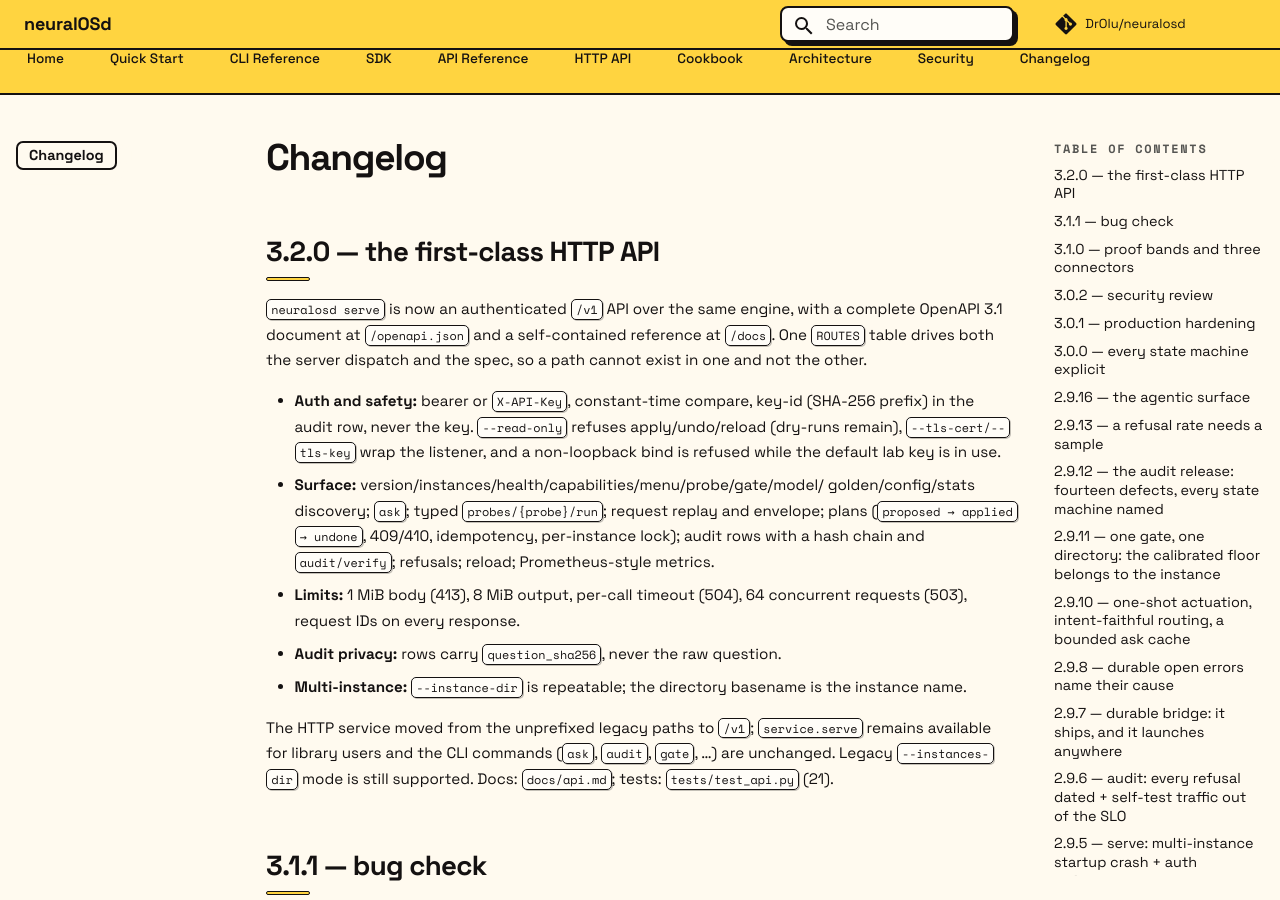
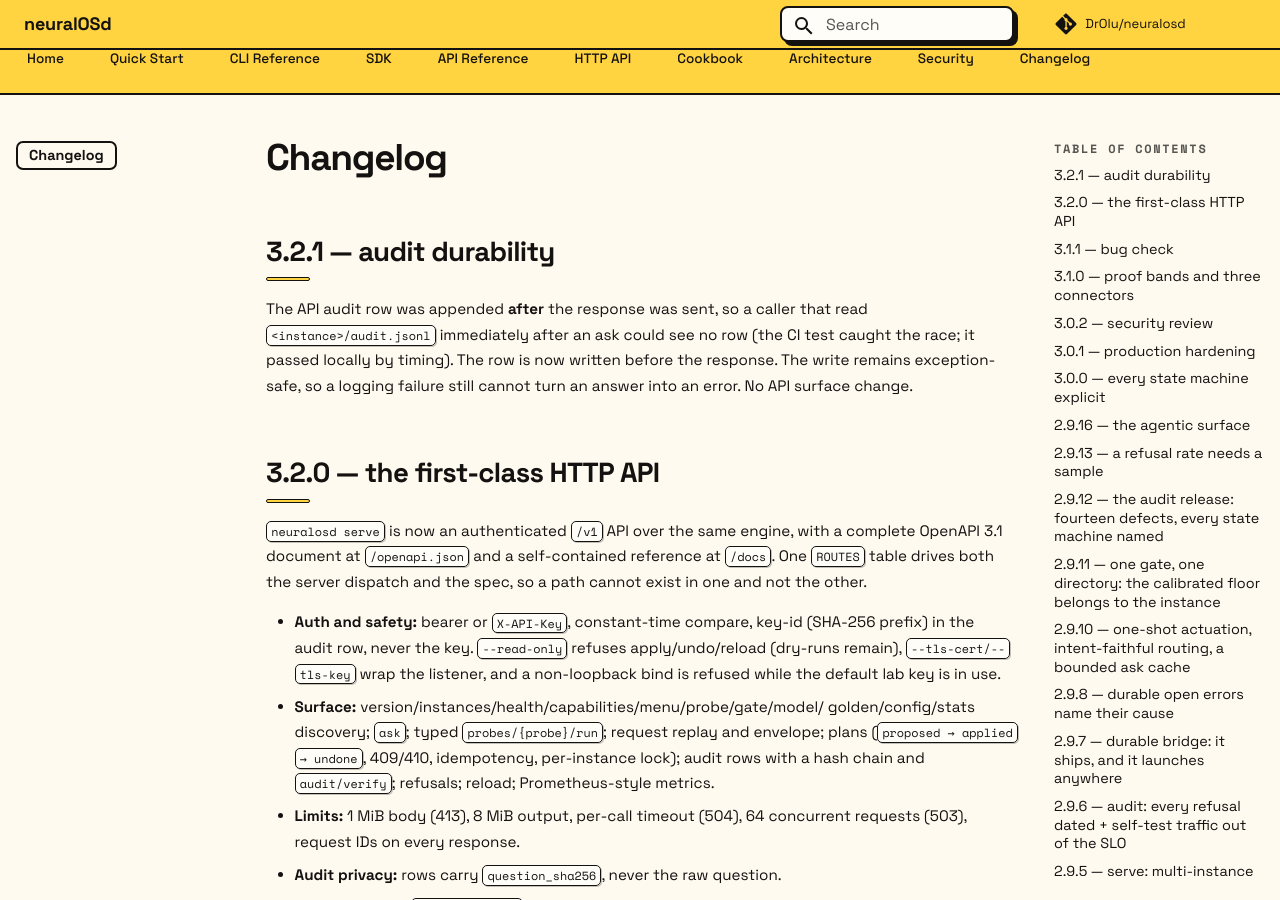
Before and after one commit to DrOlu/neuralosd, an MkDocs documentation site: the page built from docs/changelog.md, in a window 1280 px wide and 900 px high. Built offline with MkDocs 1.6.1 and Material for MkDocs 9.7.7, drawn with Linux system fonts in a browser that asks for light colours; comment, search, counter and statistics services are not loaded.

Commit message:
chore(release): 3.2.1

```diff
--- a/docs/changelog.md
+++ b/docs/changelog.md
@@ -1,4 +1,12 @@
 # Changelog
+
+## 3.2.1 — audit durability
+
+The API audit row was appended **after** the response was sent, so a caller
+that read `<instance>/audit.jsonl` immediately after an ask could see no row
+(the CI test caught the race; it passed locally by timing). The row is now
+written before the response. The write remains exception-safe, so a logging
+failure still cannot turn an answer into an error. No API surface change.
 
 ## 3.2.0 — the first-class HTTP API
 
--- a/pyproject.toml
+++ b/pyproject.toml
@@ -4,7 +4,7 @@ build-backend = "setuptools.build_meta"
 
 [project]
 name = "neuralosd"
-version = "3.2.0"
+version = "3.2.1"
 description = "Deterministic-first agentic runtime — @probe framework, chain runner, meta-selector, HITL guardrails, MCP/OpenAPI exposure, and microVM sandbox backends (BoxLite / Microsandbox)"
 readme = "README.md"
 requires-python = ">=3.10"
--- a/src/neuralosd/__init__.py
+++ b/src/neuralosd/__init__.py
@@ -6,7 +6,7 @@ One pip install. Two sandbox backends (BoxLite, Microsandbox). Any data
 source. Offline. On CPU. With verification gates, audit trail, and
 deterministic routing.
 """
-__version__ = "3.2.0"
+__version__ = "3.2.1"
 
 _DOCS = {
     "usage": "neuralOS usage and operations guide",
```
Also changed, not shown: 1 other file.
